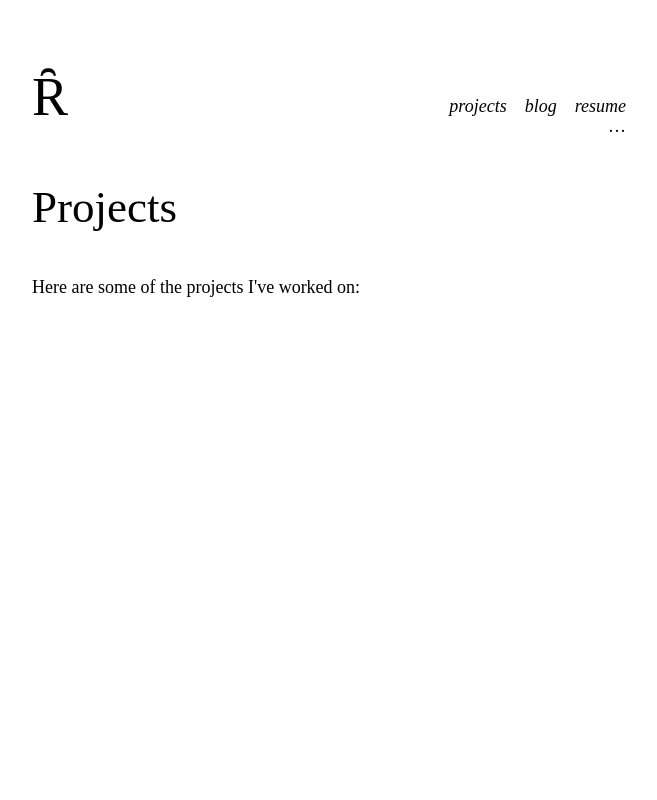
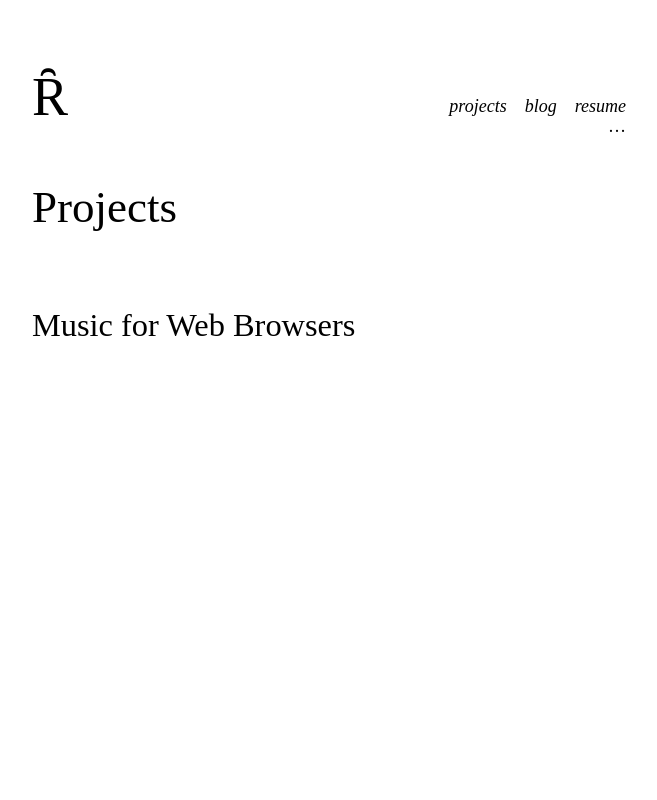
Before and after one commit to rgildiaz/blog, a Next.js app: page /projects in a window 1280 px wide. Shown: the top 800 px of the page, without its empty margins (302-959 px from the left). Built offline with nearby package versions, Linux system fonts and the light colour scheme.

Commit message:
feat: implement ProjectSection

```diff
--- a/pages/projects/index.js
+++ b/pages/projects/index.js
@@ -1,5 +1,7 @@
 import Layout from "../../components/layout/layout";
 import Head from "next/head";
+
+import projectStyles from "./projects.module.css"
 
 export default function Projects() {
   return (
@@ -8,7 +10,20 @@ export default function Projects() {
         <title>Rafi's projects</title>
       </Head>
       <h1>Projects</h1>
-      <p>Here are some of the projects I've worked on:</p>
+			<ProjectSection title="Music for Web Browsers" skills={["js", "react"]} />
+			<ProjectSection title="Word Music" skills={["scd"]} />
+			<ProjectSection title="genz" skills={["python", "scd"]} />
     </Layout>
   );
 }
+
+const ProjectSection = ({title, skills}) => {
+	return (
+		<section className={projectStyles.projectSection}>
+			<header>
+				<h2>{title}</h2>
+			</header>
+		</section>
+	)
+
+}
--- /dev/null
+++ b/pages/projects/projects.module.css
@@ -0,0 +1,19 @@
+.projectSection {
+	height: 100vh;
+	display: grid;
+	grid-template-columns: 1fr 1fr 1fr;
+	grid-template-rows: 1fr 1fr 1fr;
+}
+
+.projectSection header {
+	grid-area: 1 / 1 / 2 / 4;
+	display: grid;
+	grid-template-columns: 1fr;
+	grid-template-rows: 1fr;
+	border-radius: 10px;
+	overflow: hidden;
+}
+
+.projectSection header h2 {
+	grid-area: 1 / 1 / span 1 / span 1;
+}
```
Also changed, not shown: pages/projects/assets/mfwb.png (added).
